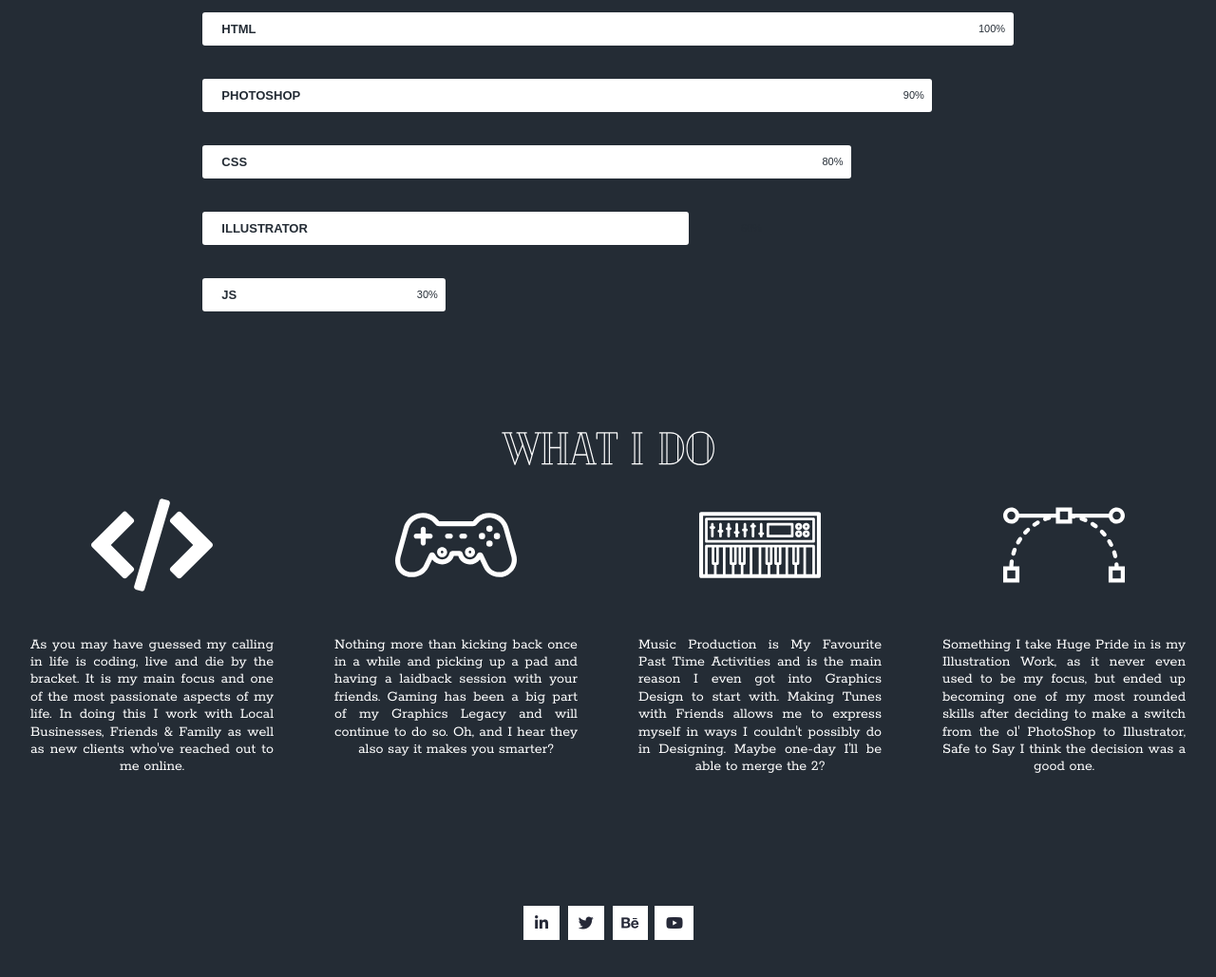
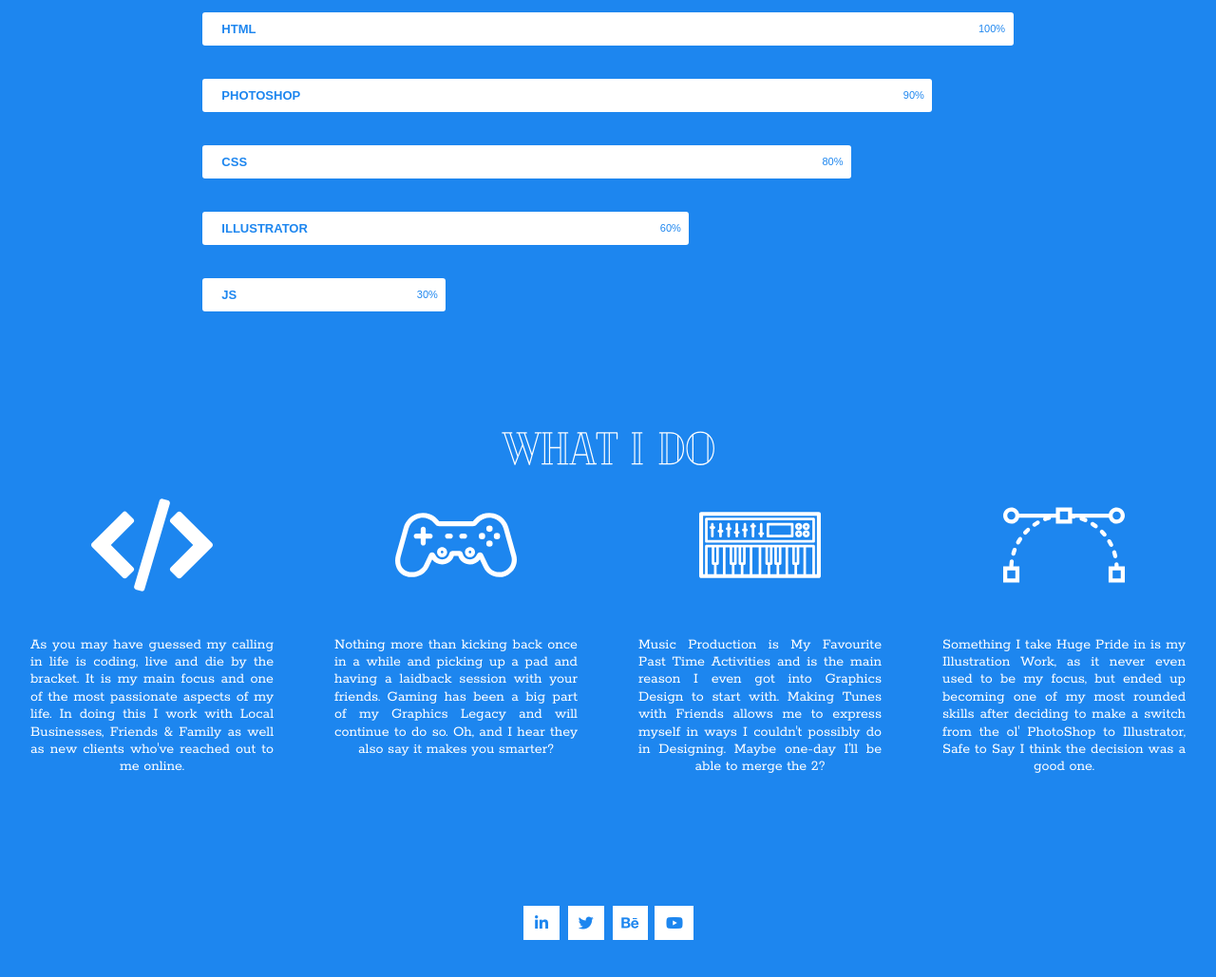
Before and after one commit to rynjnes/swd500-ae2, a plain HTML site: page pages/about.html in a window 1280 px wide. Shown: the part 839-1868 px from the top of the page at 95% size. Drawn offline with nearby package versions, Linux system fonts and the light colour scheme; a web font is replaced by a local one.

Commit message:
Clean Up, Finish Current About Page

```diff
--- a/pages/about.html
+++ b/pages/about.html
@@ -61,7 +61,6 @@
                                 </div>
                         </div>
                         <div class="row col offset-2 col-8">
-
                                 <div class="skillbar clearfix" data-percent="80%">
                                         <div class="skillbar-title"><span>CSS</span></div>
                                         <div class="skillbar-bar"></div>
@@ -73,7 +72,7 @@
                                 <div class="skillbar clearfix" data-percent="60%">
                                         <div class="skillbar-title"><span>ILLUSTRATOR</span></div>
                                         <div class="skillbar-bar"></div>
-                                        <div class="skill-bar-percent" style="right: 31%;">60%</div>
+                                        <div class="skill-bar-percent" style="right: 41%;">60%</div>
                                 </div>
                         </div>
                         <div class="row col offset-2 col-8">
@@ -117,9 +116,9 @@
                 </div>
 
 
-                <div class="row col col-12 spacer "></div>
+                <div class="row col col-12 spacer"></div>
 
-                <div id="footer ">
+                <div id="footer">
                         <div class="row col offset-55 col-1 social-icons ">
                                 <div class="col social col-3 ">
                                         <a href="http://www.linkedin.com/in/rynjnes " class="social-icon "> <i class="fa fa-linkedin "></i></a>
--- a/scss/abstract/_variables.scss
+++ b/scss/abstract/_variables.scss
@@ -21,32 +21,4 @@
 $behance: #053eff;
 $youtube: #cc181e;
 $gunmetal: #262938;
-$background: $darkgrey;
-
-.color1 {
-        background: $color1;
-}
-
-.color2 {
-        background: $color2;
-}
-
-.color3 {
-        background: $color3;
-}
-
-.color4 {
-        background: $color4;
-}
-
-.color5 {
-        background: $color5;
-}
-
-.color6 {
-        background: $color6;
-}
-
-.color7 {
-        background: $color7;
-}
+$background: $color5;
--- a/scss/components/_footer.scss
+++ b/scss/components/_footer.scss
@@ -14,7 +14,7 @@
         -moz-transition: .25s;
         -webkit-transition: .25s;
         transition: .25s;
-        color: $gunmetal;
+        color: $background;
         background-color: $white;
 }
 
@@ -30,7 +30,7 @@
         -moz-transition: .25s;
         -webkit-transition: .25s;
         transition: .25s;
-        color: $gunmetal;
+        color: $background;
         background-color: $white;
 }
 
@@ -46,7 +46,7 @@
         -moz-transition: .25s;
         -webkit-transition: .25s;
         transition: .25s;
-        color: $gunmetal;
+        color: $background;
         background-color: $white;
 }
 
@@ -62,7 +62,7 @@
         -moz-transition: .25s;
         -webkit-transition: .25s;
         transition: .25s;
-        color: $gunmetal;
+        color: $background;
         background-color: $white;
 }
 
--- a/scss/components/_header.scss
+++ b/scss/components/_header.scss
@@ -1,5 +1,5 @@
 .about-link {
-        color: $lightgrey;
+        color: $background;
         background: $white;
         font-weight: 400;
         text-decoration: none;
--- a/scss/components/_navigation.scss
+++ b/scss/components/_navigation.scss
@@ -1,6 +1,5 @@
 #nav {
         font-family: $rozha;
-
 }
 
 #nav a {
--- a/scss/layout/_grid.scss
+++ b/scss/layout/_grid.scss
@@ -8,7 +8,9 @@
         display: flex;
         justify-content: center;
         align-items: center;
-        padding: 10px 0px 10px 0px;}
+        padding: 10px 0px 10px 0px;
+        transition: all ease 1s;
+}
 
 .spacer {
         height: 65px;
@@ -17,6 +19,7 @@
 .row {
         width: 100%;
         float: left;
+        transition: all ease 0.5s;
 }
 
 .col-05 {
--- a/scss/layout/media-queries/_425.scss
+++ b/scss/layout/media-queries/_425.scss
@@ -28,10 +28,14 @@
         #skills {
                 .col-8 {
                         width: $col_1_width * 10;
+                        transition: all ease 0.5s;
+
                 }
 
                 .offset-2 {
                         margin-left: $col_1_width * 1;
+                        transition: all ease 0.5s;
+
                 }
         }
 }
--- a/scss/layout/media-queries/_768.scss
+++ b/scss/layout/media-queries/_768.scss
@@ -23,6 +23,7 @@
                 .col-3 {
                         width: $col_1_width * 6;
                         height: 350px;
+                        transition: all ease 0.5s;
                 }
         }
 
@@ -41,4 +42,12 @@
         .tagline {
                 width: 530px;
         }
+
+        #what-i-do {
+
+                .col-3 {
+                        width: $col_1_width * 3;
+                        transition: all ease 0.5s;
+                }
+        }
 }
--- a/scss/main.scss
+++ b/scss/main.scss
@@ -36,3 +36,11 @@
         -webkit-animation: fadein 2s;
         -o-animation: fadein 2s;
 }
+
+img {
+        transition: all ease 1s;
+}
+
+p {
+        transition: all ease 1s;
+}
```
Also changed, not shown: pages/index.html (+2 -0 lines), css/main.css, 1 other file.
